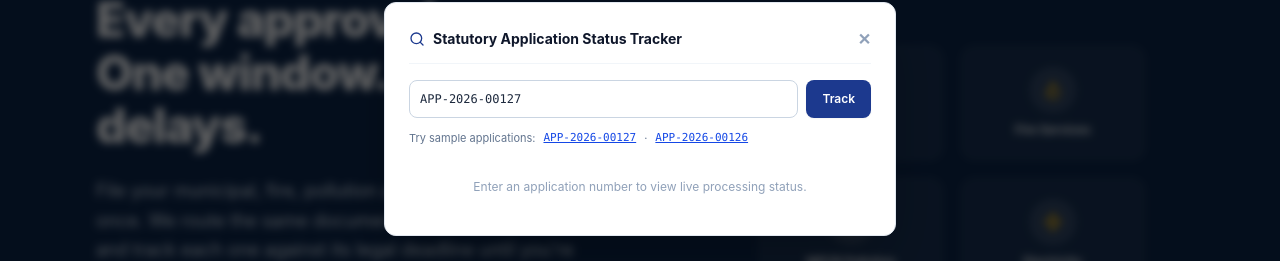
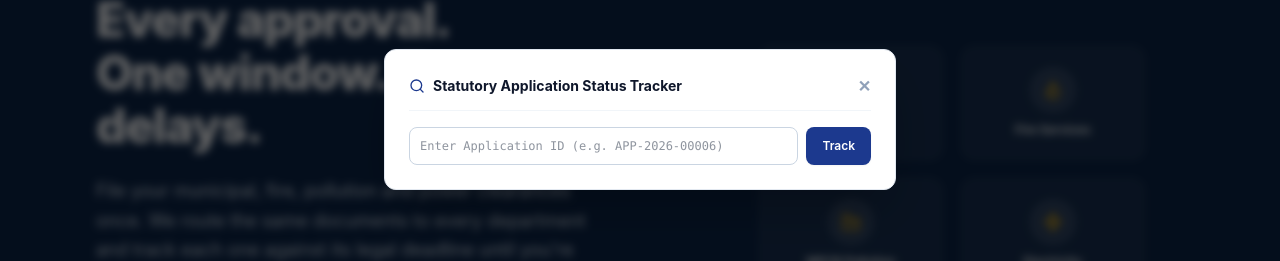
Before and after one commit to Adityashaw2865/Code-tantra, a React (Vite) app in the folder govease2/: page / in a window 1280 px wide. Both pictures are taken after a click on the button "अर्जाची स्थिती तपासा". Shown: the part 281-542 px from the top of the page. Built offline with nearby package versions, Linux system fonts and the light colour scheme; no server answers.

Commit message:
Refactor TrackApplicationModal search input
Updated the default search value to an empty string and modified the placeholder text for the input field. Removed sample application buttons for a cleaner interface.

```diff
--- a/govease2/src/components/common/TrackApplicationModal.jsx
+++ b/govease2/src/components/common/TrackApplicationModal.jsx
@@ -3,7 +3,7 @@ import { Search, ArrowRight } from 'lucide-react';
 import { useApp } from '../../context/AppContext';
 export const TrackApplicationModal = ({ isOpen, onClose, onNavigateToApp }) => {
     const { applications, approvalTypes, departments, business } = useApp();
-    const [searchVal, setSearchVal] = useState('APP-2026-00127');
+    const [searchVal, setSearchVal] = useState('');
     const [searchedApp, setSearchedApp] = useState(null);
     if (!isOpen)
         return null;
@@ -30,20 +30,9 @@ export const TrackApplicationModal = ({ isOpen, onClose, onNavigateToApp }) => {
 
         <div className="space-y-3">
           <div className="flex gap-2">
-            <input type="text" value={searchVal} onChange={e => setSearchVal(e.target.value)} placeholder="Enter Application ID (e.g. APP-2026-00127)" className="flex-1 p-2.5 border border-slate-300 rounded-lg text-xs font-mono"/>
+            <input type="text" value={searchVal} onChange={e => setSearchVal(e.target.value)} placeholder="Enter Application ID (e.g. APP-2026-00006)" className="flex-1 p-2.5 border border-slate-300 rounded-lg text-xs font-mono"/>
             <button onClick={handleSearch} className="px-4 py-2.5 bg-blue-900 hover:bg-blue-800 text-white rounded-lg text-xs font-semibold cursor-pointer shadow-xs transition-colors">
               Track
-            </button>
-          </div>
-
-          <div className="flex items-center gap-2 text-[11px] text-slate-500">
-            <span>Try sample applications:</span>
-            <button onClick={() => { setSearchVal('APP-2026-00127'); }} className="text-blue-700 underline font-mono cursor-pointer">
-              APP-2026-00127
-            </button>
-            <span>·</span>
-            <button onClick={() => { setSearchVal('APP-2026-00126'); }} className="text-blue-700 underline font-mono cursor-pointer">
-              APP-2026-00126
             </button>
           </div>
         </div>
@@ -81,7 +70,7 @@ export const TrackApplicationModal = ({ isOpen, onClose, onNavigateToApp }) => {
                 <ArrowRight className="w-3.5 h-3.5"/>
               </button>)}
           </div>) : (searchVal && (<p className="text-center text-xs text-slate-400 py-4">
-              Enter an application number to view live processing status.
+              No application found with that ID. Check the number and try again.
             </p>))}
 
       </div>
```
